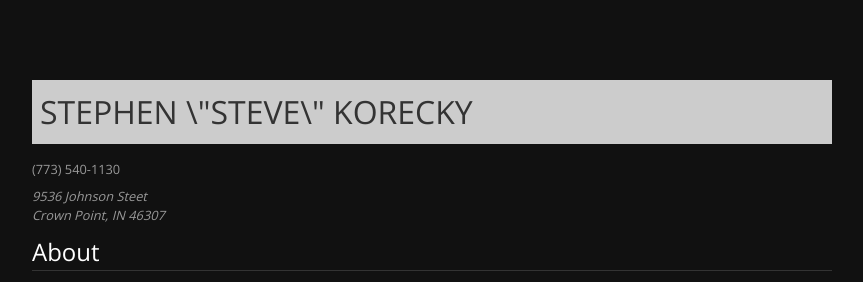
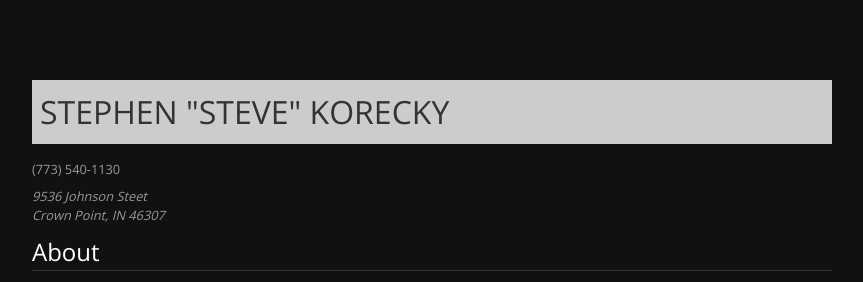
Before and after one commit to skorecky/skorecky.github.io, a Jekyll site: the page built from resume.html, in a window 1280 px wide. Shown: the top 282 px of the page, without its empty margins (208-1071 px from the left). Built offline with Jekyll 4.4.1, drawn with Linux system fonts in a browser that asks for light colours.

```diff
--- a/resume.html
+++ b/resume.html
@@ -2,7 +2,7 @@
 layout: default
 ---
 <div class="resume">
-  <h1>STEPHEN \"STEVE\" KORECKY</h1>
+  <h1>STEPHEN "STEVE" KORECKY</h1>
   <phone>(773) 540-1130</phone>
   <address>9536 Johnson Steet <br/>Crown Point, IN 46307</address>
   <h2>About</h2>
```
Also changed, not shown: 1 other file.
